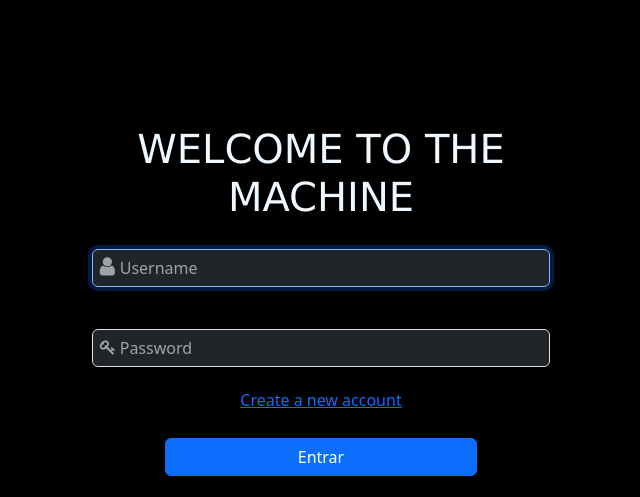
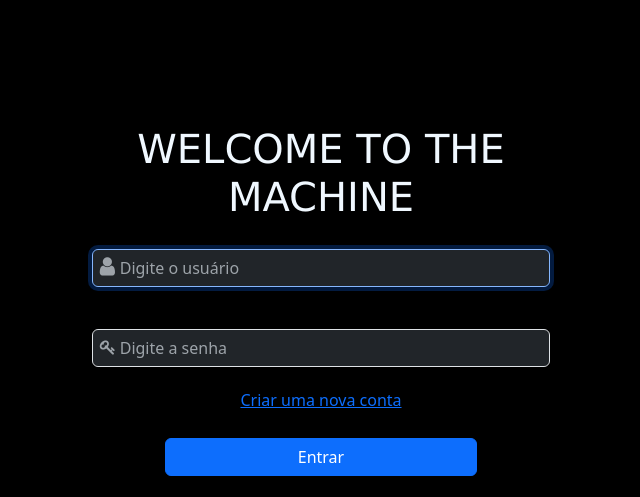
Before and after one commit to daniels1199/flask-api, a Flask app: page / in a window 1280 px wide. Shown: the top 497 px of the page, without its empty margins (319-959 px from the left). Run offline with Flask 3, Linux system fonts and the light colour scheme.

Commit message:
Customizando  API

```diff
--- a/templates/login.html
+++ b/templates/login.html
@@ -13,14 +13,14 @@
         <div class="form">
             <h1>WELCOME TO THE MACHINE</h1>
             <div class="user">
-                <input type="text" class="form-control bg-dark text-light" name="username" placeholder="Username" autofocus>
+                <input type="text" class="form-control bg-dark text-light" name="username" placeholder="Digite o usuário" autofocus>
                 <i class="fa fa-user fa-lg"></i>
             </div>
             <div class="passwd">
-                <input type="password" class="form-control bg-dark text-light" name="password" placeholder="Password">
+                <input type="password" class="form-control bg-dark text-light" name="password" placeholder="Digite a senha">
                 <i class="fa fa-key"></i>
             </div>
-            <a href="signup">Create a new account</a>
+            <a href="signup">Criar uma nova conta</a>
             <input type="submit" class="btn btn-primary" value="Entrar">
         </div>
     </form>
--- a/templates/signup.html
+++ b/templates/signup.html
@@ -14,14 +14,14 @@
         <div class="form">
             <h1>CREATE YOUR ACCOUNT</h1>
             <div class="user">
-                <input type="text" class="form-control bg-dark text-light" name="username" placeholder="Username" autofocus>
+                <input type="text" class="form-control bg-dark text-light" name="username" placeholder=" Novo Usuário" autofocus>
                 <i class="fa fa-user"></i>
             </div>
             <div class="passwd">
-                <input type="password" class="form-control bg-dark text-light" name="password" placeholder="Password">
+                <input type="password" class="form-control bg-dark text-light" name="password" placeholder="Criar Senha">
                 <i class="fa fa-key"></i>
             </div>
-            <a href="/">Login</a>
+            <a href="/">Fazer Login</a>
             <input type="submit" class="btn btn-primary" value="Cadastrar">
         </div>
     </form>
```
